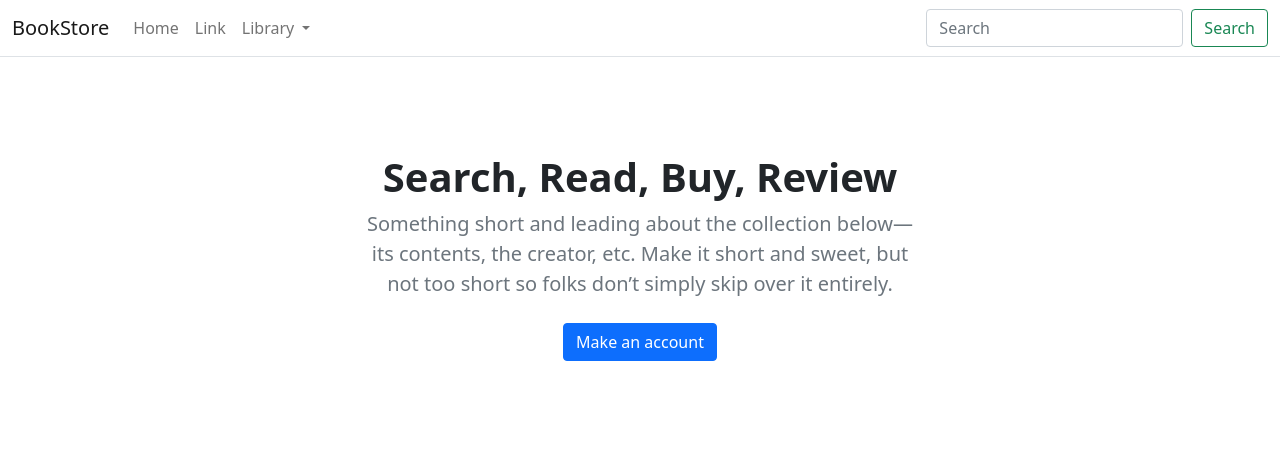
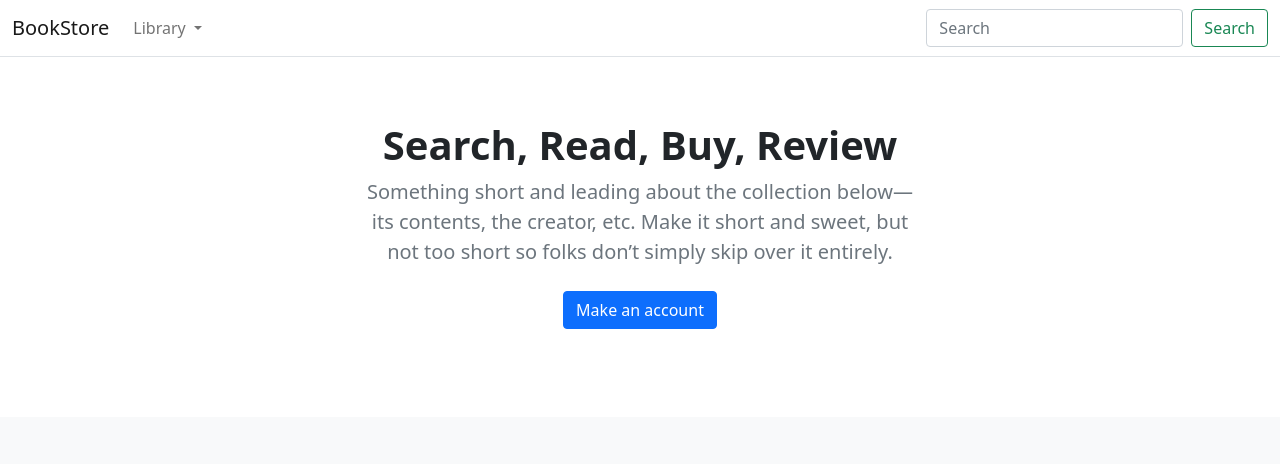
Before and after one commit to abhigureniya/ECOMMERCE, a Django app: page / in a window 1280 px wide. Shown: the top 464 px of the page. Run offline with Django 3.2, Linux system fonts and the light colour scheme; data comes from the database, SQL or seed files in the repository; both versions use the stored data as it was after the commit.

Commit message:
Refactored Code

```diff
--- a/core/settings.py
+++ b/core/settings.py
@@ -26,7 +26,7 @@ SECRET_KEY = 'django-insecure-6s!*j53omdl@3kiz7kwg255zwe&fv*f_6seu42ba7fw1vhg(8=
 # SECURITY WARNING: don't run with debug turned on in production!
 DEBUG = True
 
-ALLOWED_HOSTS = []
+ALLOWED_HOSTS = ['yourdomain.com','127.0.0.1']
 
 
 # Application definition
@@ -64,7 +64,7 @@ TEMPLATES = [
                 'django.template.context_processors.request',
                 'django.contrib.auth.context_processors.auth',
                 'django.contrib.messages.context_processors.messages',
-                'store.views.categories',
+                'store.context_processors.categories',
             ],
         },
     },
--- /dev/null
+++ b/store/context_processors.py
@@ -0,0 +1,6 @@
+from .models import Category
+
+def categories(request):
+    return {
+        'categories': Category.objects.all()
+    }
--- a/store/models.py
+++ b/store/models.py
@@ -3,6 +3,9 @@ from django.contrib.auth.models import User
 from django.db import models
 from django.urls import reverse
 
+class ProductManager(models.Manager):
+    def get_queryset(self):
+        return super(ProductManager, self).get_queryset().filter(is_active=True)
 
 class Category(models.Model):
     name = models.CharField(max_length=255, db_index=True)
@@ -30,6 +33,8 @@ class Product(models.Model):
     is_active = models.BooleanField(default=True)
     created = models.DateTimeField(auto_now_add=True)
     updated = models.DateTimeField(auto_now=True)
+    objects = models.Manager()
+    products = ProductManager()
 
     class Meta:
         verbose_name_plural = "Products"
--- a/store/urls.py
+++ b/store/urls.py
@@ -5,7 +5,7 @@ from . import views
 app_name="store"
 
 urlpatterns = [
-    path('',views.all_products, name='all_products' ),
-    path('item/<slug:slug>/', views.product_detail, name='product_detail'),
+    path('',views.product_all, name='product_all' ),
+    path('<slug:slug>', views.product_detail, name='product_detail'),
     path('search/<slug:category_slug>/', views.category_list, name='category_list'),
 ]
--- a/store/views.py
+++ b/store/views.py
@@ -4,18 +4,13 @@ from .models import Category, Product
 
 app_name="store"
 
-def categories(request):
-    return {
-        'categories': Category.objects.all()
-    }
-
-def all_products(request):
-    products = Product.objects.all()
+def product_all(request):
+    products = Product.products.all()
     return render(request, 'store/home.html', {'products':products})
 
 def product_detail(request, slug):
     product = get_object_or_404(Product, slug=slug, in_stock=True)
-    return render(request, 'store/products/detail.html', {'product':product})
+    return render(request, 'store/products/single.html', {'product':product})
 
 def category_list(request, category_slug=None):
     category = get_object_or_404(Category, slug=category_slug)
--- a/templates/store/base.html
+++ b/templates/store/base.html
@@ -3,7 +3,7 @@
 <html>
 <head>
     <meta charset="utf-8"/>
-    <title>{% block title %}My Shop{% endblock %}</title>
+    <title>{% block title %}BookStore{% endblock %}</title>
     <meta name="viewport" content="width=device-width, initial-scale=1"/>
     <!-- CSS only -->
     <link href="https://cdn.jsdelivr.net/npm/bootstrap@5.1.1/dist/css/bootstrap.min.css" rel="stylesheet" integrity="sha384-F3w7mX95PdgyTmZZMECAngseQB83DfGTowi0iMjiWaeVhAn4FJkqJByhZMI3AhiU" crossorigin="anonymous">
@@ -14,26 +14,20 @@
     <header>
         <nav class="navbar navbar-expand-md navbar-light bg-white border-bottom">
             <div class="container-fluid">
-                <a class="navbar-brand" href="#">BookStore</a>
+                <a class="navbar-brand" href="/">BookStore</a>
                 <button class="navbar-toggler" type="button" data-bs-toggle="collapse" data-bs-target="#navbarCollapse"
                     aria-controls="navbarCollapse" aria-expanded="false" aria-label="Toggle navigation">
                     <span class="navbar-toggler-icon"></span>
                 </button>
                 <div class="collapse navbar-collapse" id="navbarCollapse">
                     <ul class="navbar-nav me-auto mb-2 mb-md-0">
-                        <li class="nav-item active">
-                            <a class="nav-link" aria-current="page" href="/">Home</a>
-                        </li>
-                        <li class="nav-item">
-                            <a class="nav-link" href="#">Link</a>
-                        </li>
                         <li class="nav-item dropdown">
                             <a class="nav-link dropdown-toggle" href="#" id="navbarDropdown" role="button"
                                 data-bs-toggle="dropdown" aria-expanded="false">
                                 Library
                             </a>
                             <ul class="dropdown-menu" aria-labelledby="navbarDropdown">
-                                <li><a class="dropdown-item" href="{% url "store:all_products" %}">All</a></li>
+                                <li><a class="dropdown-item" href="{% url "store:product_all" %}">All</a></li>
                                 {% for c in categories %}
                                 <li {% if category.slug == c.slug %}class="selected" {% endif %}>
                                     <a class="dropdown-item" href="{{c.get_absolute_url}}">{{ c.name|title }}</a>
--- a/templates/store/home.html
+++ b/templates/store/home.html
@@ -1,12 +1,12 @@
 {% extends './base.html'%}
 {% load static %}
 
-{% block title %}Home{% endblock %}
+{% block title %}BookStore{% endblock %}
 
 {% block content %}
 
 <section class="py-5 text-center container">
-    <div class="row py-lg-5">
+    <div class="row py-lg-3">
       <div class="col-lg-6 col-md-8 mx-auto">
         <h1 class="h1 fw-bold">Search, Read, Buy, Review</h1>
         <p class="lead text-muted">Something short and leading about the collection below—its contents, the creator,
```
Also changed, not shown: db.sqlite3, templates/store/products/single.html (renamed from templates/store/products/detail.html), 1 other file.
